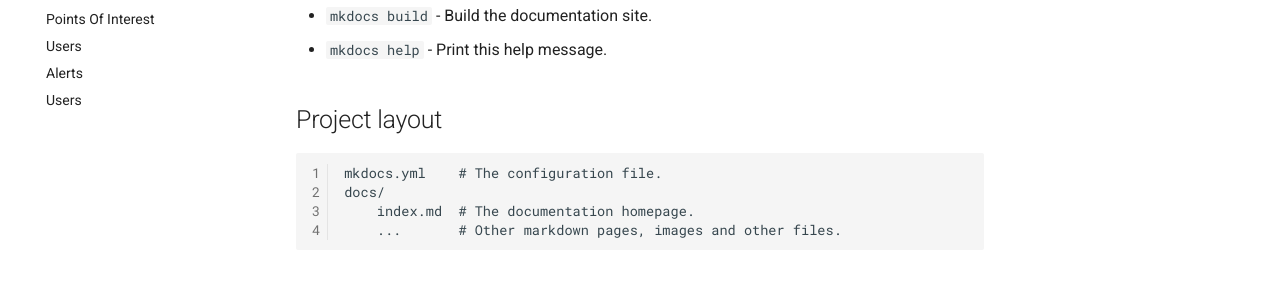
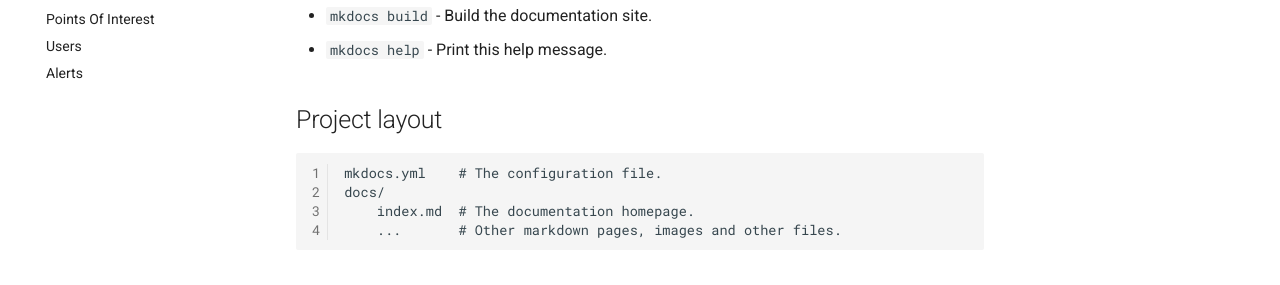
Before and after one commit to fonixtelematics/user-manual, an MkDocs documentation site: the page built from docs/index.md, in a window 1280 px wide. Shown: the part 469-754 px from the top of the page. Built offline with MkDocs 1.6.1 and Material for MkDocs 9.7.7, drawn with Linux system fonts in a browser that asks for light colours.

Commit message:
Update mkdocs.yml

```diff
--- a/mkdocs.yml
+++ b/mkdocs.yml
@@ -17,7 +17,6 @@
   - Points Of Interest: poi.md
   - Users: users.md
   - Alerts: viewing-alerts.md
-  - Users: users.md
 
 # copyright
 copyright: 'Copyright &copy; 2019 Fonix Telematics Ltd'
```
